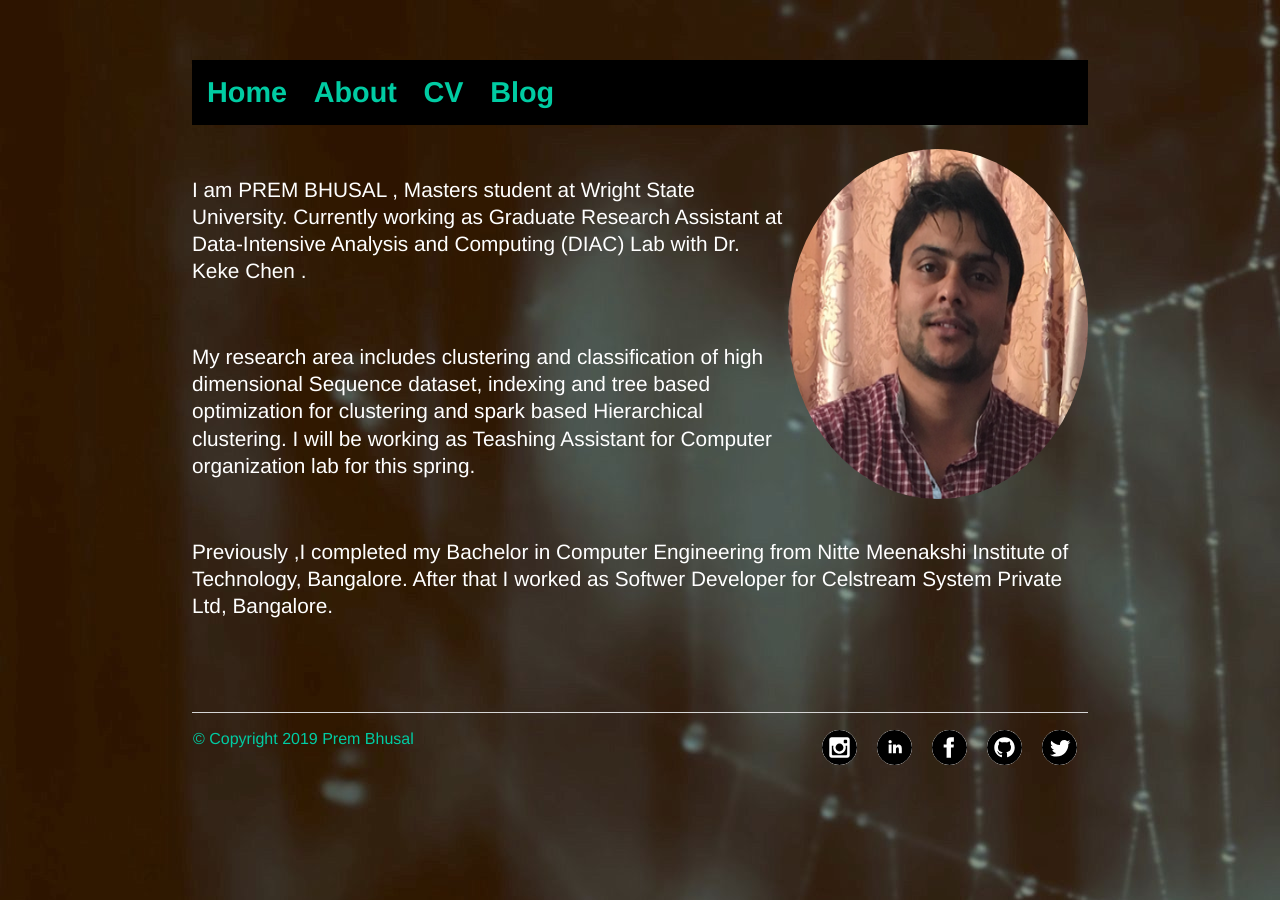
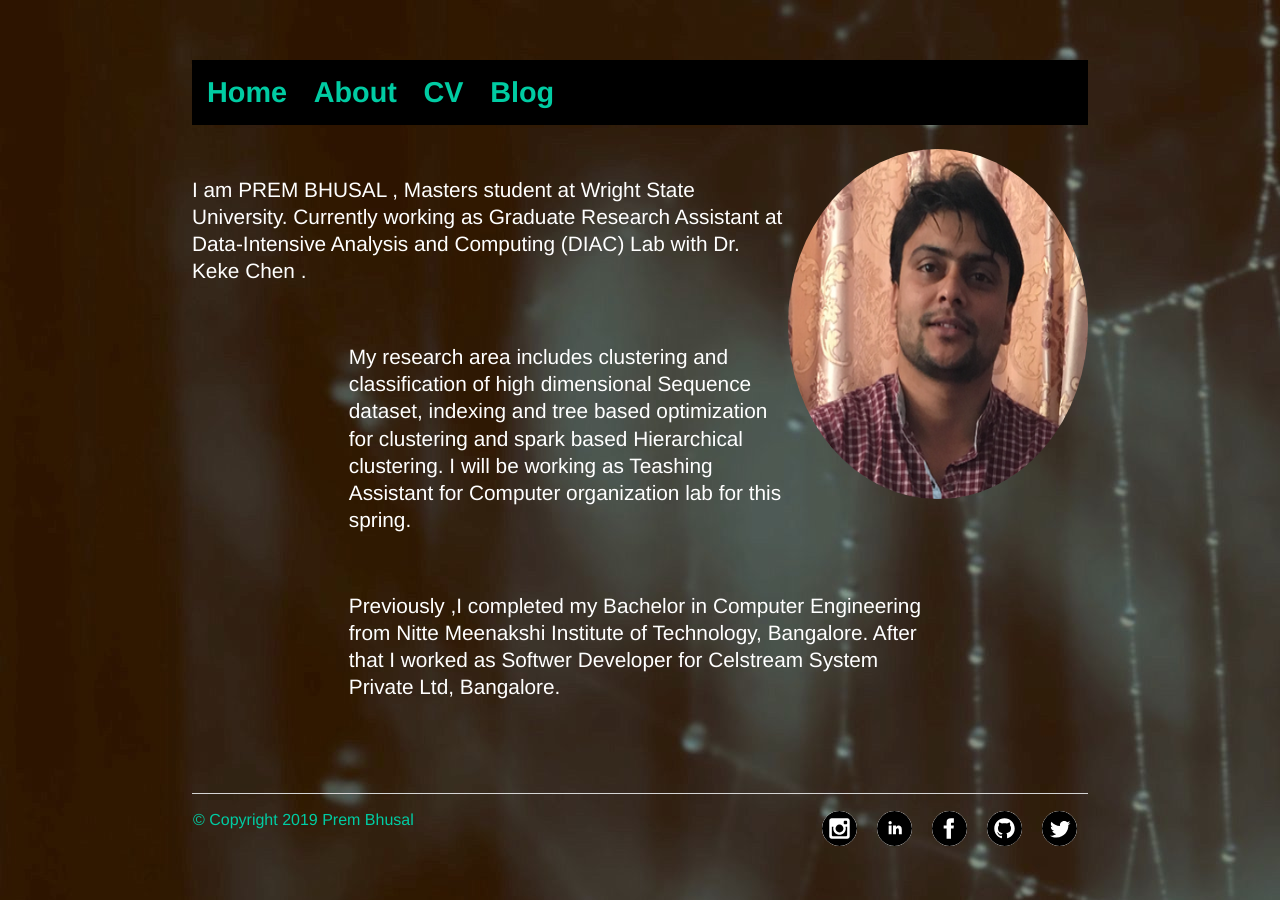
Before and after one commit to prembhusal/prembhusalWebsite, a Jekyll site: the page built from index.html, in a window 1280 px wide. Built offline with Jekyll 4.4.1, drawn with Linux system fonts in a browser that asks for light colours.

Commit message:
Update index.html

```diff
--- a/index.html
+++ b/index.html
@@ -5,12 +5,12 @@ title: prembhusal
 <div class="blurb">
 
 
-	<p ><img src="/img/prem.jpg" alt="HTML5 Icon" class ="center" style="width:300px;height:350px;" ><br>
+	<p ><img src="/img/prem.jpg" alt="HTML5 Icon" class ="center" style="width:300px;height:350px;" class ="center"><br>
 	I am PREM BHUSAL , Masters student at  Wright State University. Currently  working as Graduate Research Assistant at
-		Data-Intensive Analysis and Computing (DIAC) Lab with Dr. Keke Chen .</p><br><p>My research area includes clustering
+		Data-Intensive Analysis and Computing (DIAC) Lab with Dr. Keke Chen .</p><br><p class="center">My research area includes clustering
 	and classification of high dimensional Sequence dataset, indexing and tree based optimization for clustering and spark based
 	Hierarchical clustering. I will be working as Teashing Assistant for Computer organization lab for this spring.
-	</p><br><p>
+	</p><br><p class ="center">
 	Previously ,I completed my Bachelor in Computer Engineering from Nitte Meenakshi Institute of Technology, Bangalore.
 	After that I worked as Softwer Developer for Celstream System Private Ltd, Bangalore.
 	</P><br><br>
```
